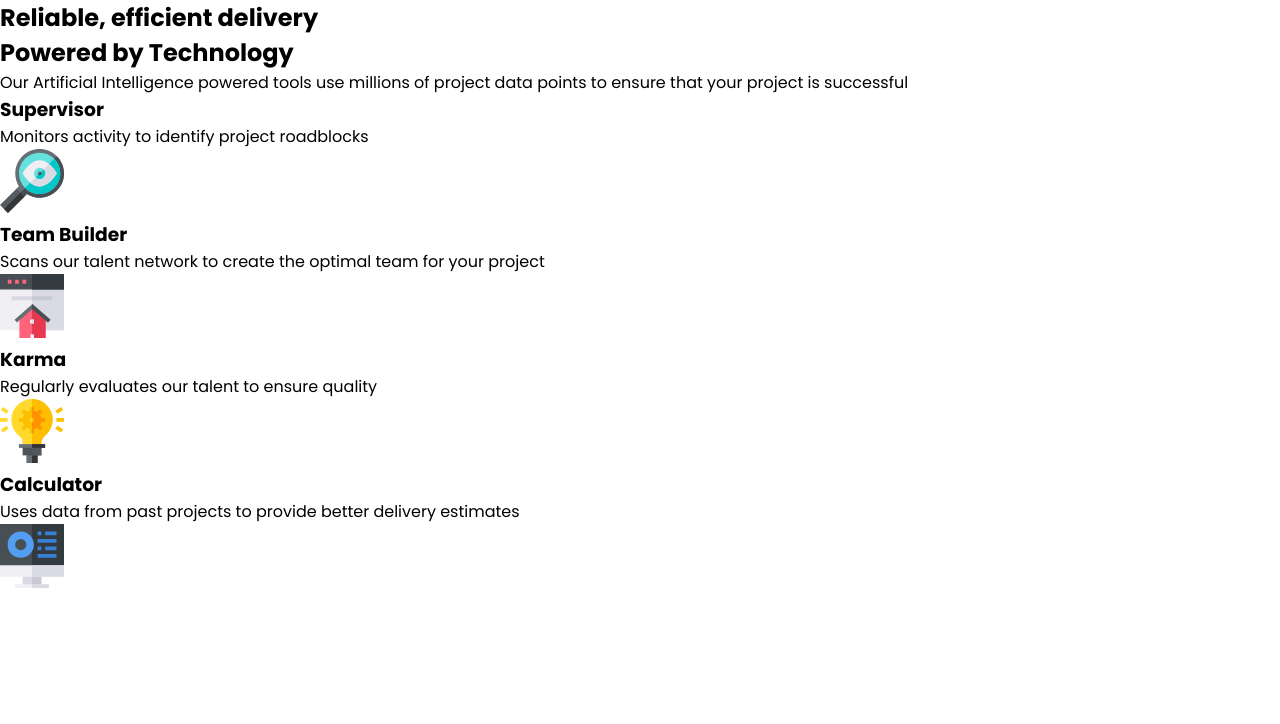
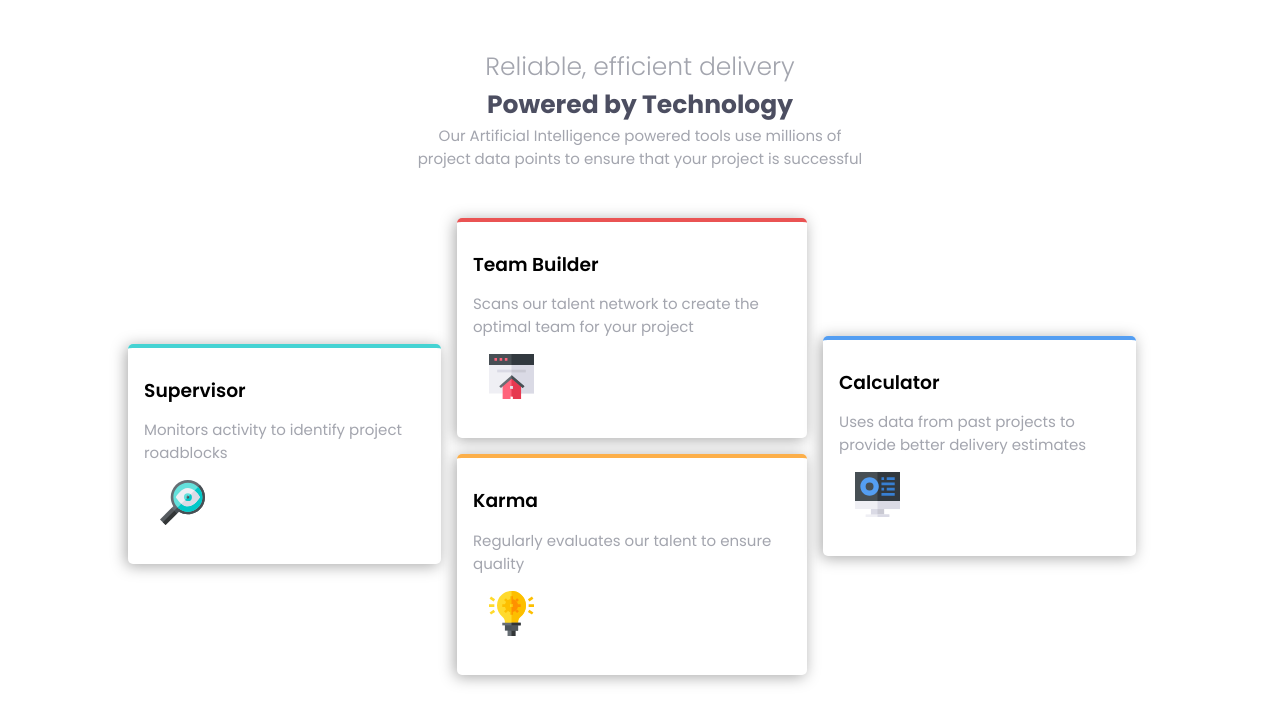
Before and after one commit to ad-monir2001/four-card-feature-section-master, a plain HTML site: page index.html in a window 1280 px wide. Drawn offline with Linux system fonts and the light colour scheme.

Commit message:
initial commit

```diff
--- a/index.html
+++ b/index.html
@@ -17,37 +17,44 @@
     <link rel="stylesheet" href="style.css" />
   </head>
   <body>
-    <section>
-      <h2>Reliable, efficient delivery</h2>
+    <main>
+      <section class="sologan">
+        <h2 class="promise">Reliable, efficient delivery</h2>
         <h2>Powered by Technology</h2>
         <p>
           Our Artificial Intelligence powered tools use millions of project data
           points to ensure that your project is successful
         </p>
       </section>
+      <section class="card__container">
         <div class="card__container-1">
           <h3>Supervisor</h3>
           <p>Monitors activity to identify project roadblocks</p>
-      <img src="./images/icon-supervisor.svg" alt="" />
+          <img src="./images/icon-supervisor.svg" alt="" class="icons"/>
         </div>
         <div class="card__container-2">
           <div class="card__container-2__sub1">
             <h3>Team Builder</h3>
             <p>
-          Scans our talent network to create the optimal team for your project
+              Scans our talent network to create the optimal team for your
+              project
             </p>
-        <img src="./images/icon-team-builder.svg" alt="" />
+            <img src="./images/icon-team-builder.svg" alt="" class="icons"/>
           </div>
           <div class="card__container-2__sub2">
             <h3>Karma</h3>
             <p>Regularly evaluates our talent to ensure quality</p>
-        <img src="./images/icon-karma.svg" alt="" />
+            <img src="./images/icon-karma.svg" alt="" class="icons"/>
           </div>
         </div>
         <div class="card__container-3">
           <h3>Calculator</h3>
-      <p>Uses data from past projects to provide better delivery estimates</p>
-      <img src="./images/icon-calculator.svg" alt="" />
+          <p>
+            Uses data from past projects to provide better delivery estimates
+          </p>
+          <img src="./images/icon-calculator.svg" alt="calculator" class="icons" />
         </div>
+      </section>
+    </main>
   </body>
 </html>
--- a/style.css
+++ b/style.css
@@ -1,13 +1,13 @@
-@import url('https://fonts.googleapis.com/css2?family=Poppins:ital,wght@0,100;0,200;0,300;0,400;0,500;0,600;0,700;0,800;0,900;1,100;1,200;1,300;1,400;1,500;1,600;1,700;1,800;1,900&display=swap');
+@import url("https://fonts.googleapis.com/css2?family=Poppins:ital,wght@0,100;0,200;0,300;0,400;0,500;0,600;0,700;0,800;0,900;1,100;1,200;1,300;1,400;1,500;1,600;1,700;1,800;1,900&display=swap");
 
-*{
+* {
   margin: 0;
   padding: 0;
   box-sizing: border-box;
   font-family: "Poppins", sans-serif;
 }
 
-:root{
+:root {
   --Very-Dark-Blue: hsl(234, 12%, 34%);
   --Grayish-Blue: hsl(229, 6%, 66%);
   --Very-Light-Gray: hsl(0, 0%, 98%);
@@ -16,6 +16,80 @@
   --Cyan: hsl(180, 62%, 55%);
   --Orange: hsl(34, 97%, 64%);
   --Blue: hsl(212, 86%, 64%);
+}
 
+h2{
+    font-size: 25px;
+    color: var(--Very-Dark-Blue);
 
 }
+h3 {
+  font-weight: 600;
+  line-height: 2.9;
+}
+
+p {
+  font-size: 15px;
+  color: var(--Grayish-Blue);
+  font-weight: 400;
+}
+
+.sologan {
+  text-align: center;
+  max-width: 450px;
+  margin: 3rem auto;
+}
+.promise{
+    font-weight: 300;
+    color: var(--Grayish-Blue);
+}
+
+.card__container{
+    display: flex;
+    align-items: center;
+    justify-content: center;
+    width: 80%;
+    max-width: 1440px;
+    margin: 0 auto;
+}
+
+.card__container-1{
+    width: 350px;
+    margin-right: 1rem;
+    border-top: 4px solid var(--Cyan);
+    box-shadow: -2px 2px 15px  rgb(168, 168, 168);
+    border-radius: 5px;
+    padding: 1rem;
+}
+.card__container-2__sub1{
+    width: 350px;
+    margin-right: 1rem;
+    margin-bottom: 1rem;
+    border-top: 4px solid var(--Red);
+    box-shadow: -2px 2px 15px  rgb(168, 168, 168);
+    border-radius: 5px;
+    padding: 1rem;
+}
+.card__container-2__sub2{
+    width: 350px;
+    margin-right: 1rem;
+    margin-bottom: 1rem;
+    border-top: 4px solid var(--Orange);
+    box-shadow: -2px 2px 15px  rgb(168, 168, 168);
+    border-radius: 5px;
+    padding: 1rem;
+}
+.card__container-3{
+    width: 350px;
+    margin-right: 1rem;
+    margin-bottom: 1rem;
+    border-top: 4px solid var(--Blue);
+    box-shadow: -2px 2px 15px  rgb(168, 168, 168);
+    border-radius: 5px;
+    padding: 1rem;
+}
+
+.icons{
+    width: 45px;
+    margin: 1rem;
+}
```
Lines whose indentation alone changed are shown as unchanged.
